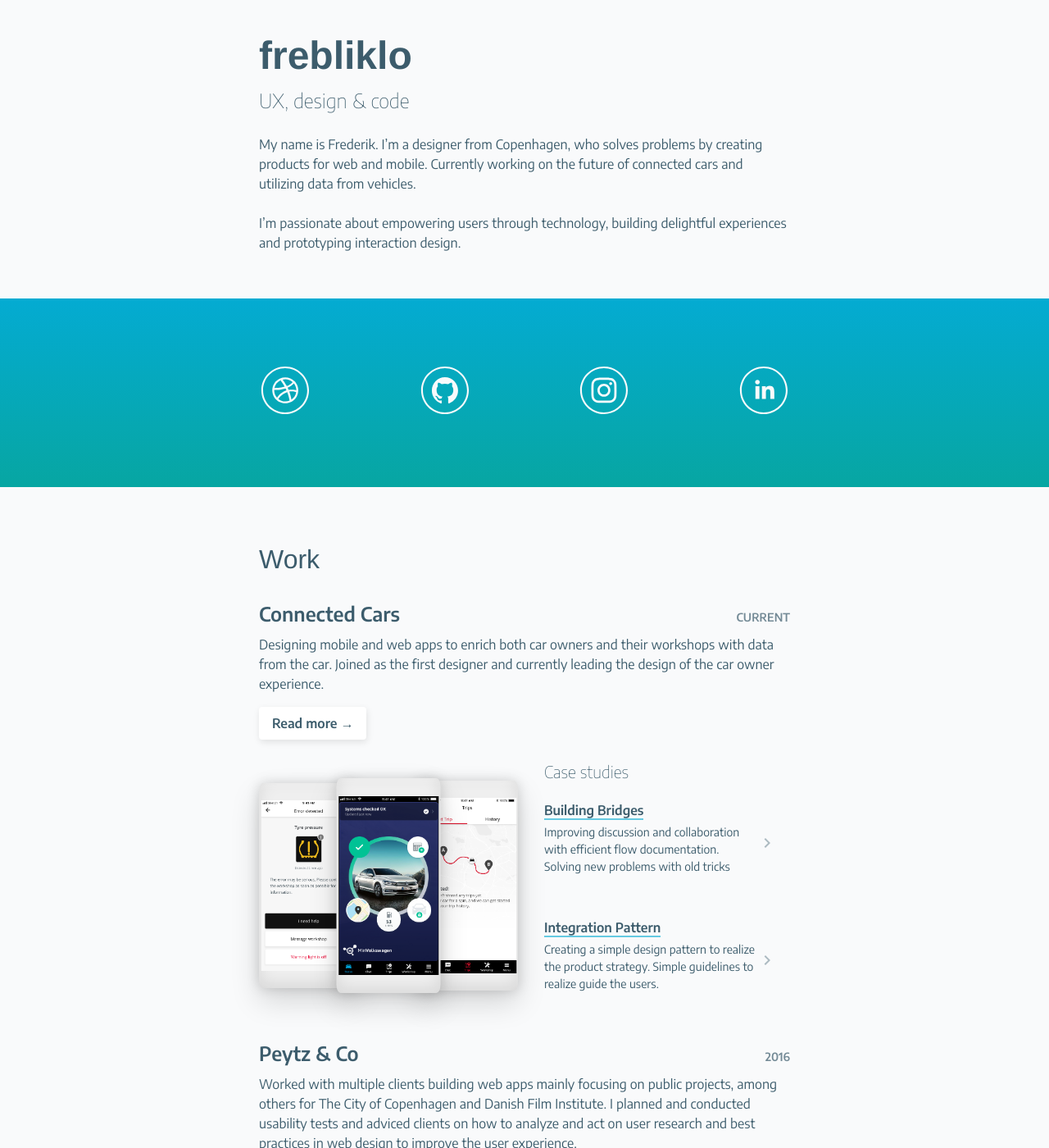
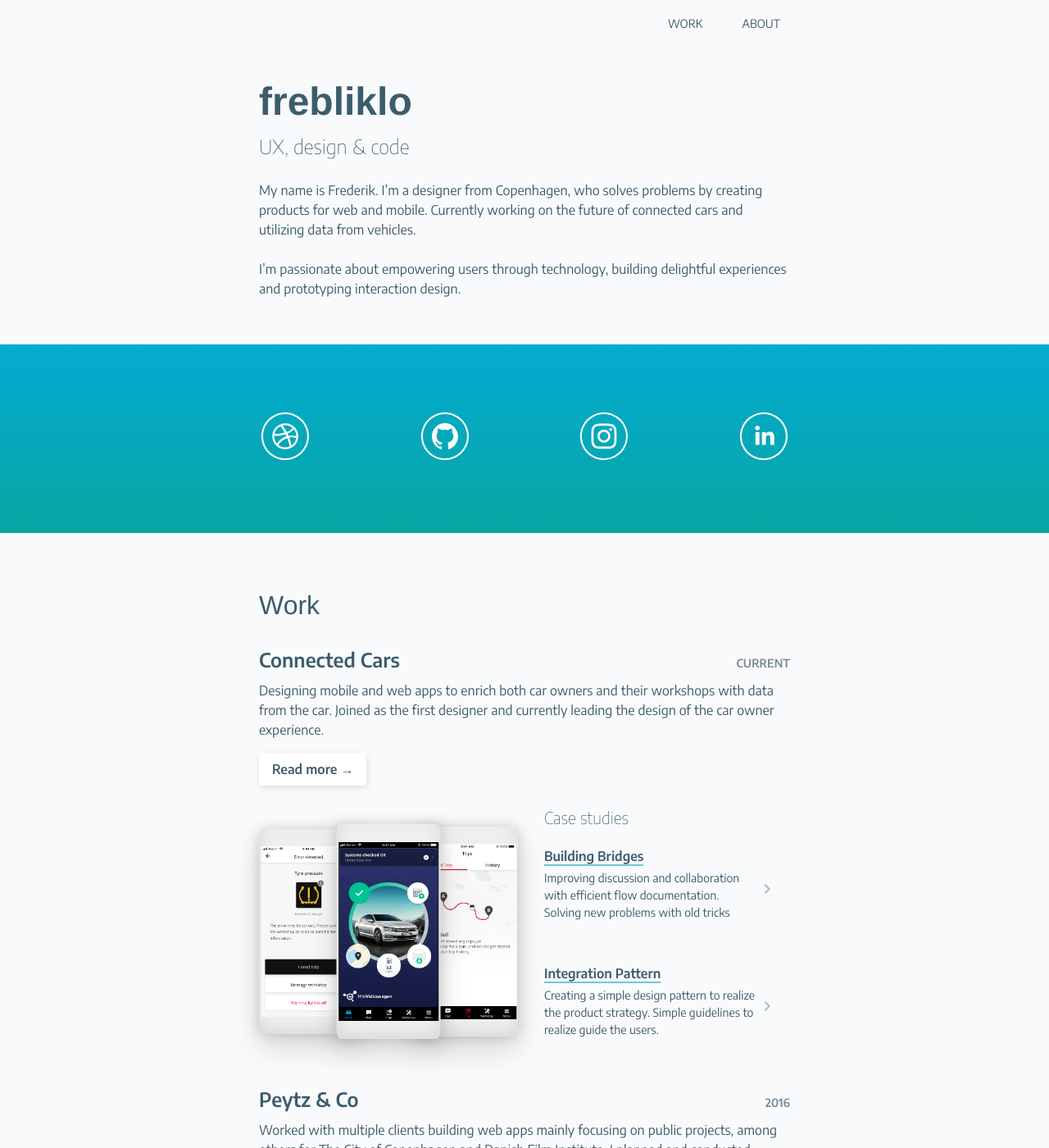
Before and after one commit to frebliklo/frebliklo.github.io, a Jekyll site: the page built from index.html, in a window 1280 px wide and 1400 px high. Shown: the whole window at 82% size. Built offline with Jekyll 4.4.1, drawn with Linux system fonts in a browser that asks for light colours; some web fonts are replaced.

Commit message:
add-navigation

```diff
--- /dev/null
+++ b/_includes/navigation.html
@@ -0,0 +1,9 @@
+<nav class="nav">
+  <div class="row">
+    <a href="{{ site.baseurl }}/" class="nav__hero nav__link {% if page.page_class contains "index" %} hidden{% endif %}">frebliklo</a>
+    <ul class="nav__list">
+      <li class="nav__list--item"><a href="{{ site.baseurl }}/work" class="nav__link {% if page.page_class contains "work" %} nav__link--active{% endif %}">Work</a></li>
+      <li class="nav__list--item"><a href="{{ site.baseurl }}/about" class="nav__link {% if page.page_class contains "about" %} nav__link--active{% endif %}">About</a></li>
+    </ul>
+  </div>
+</nav>
--- /dev/null
+++ b/_includes/scripts.html
@@ -0,0 +1 @@
+<script src="{{ site.baseurl }}/assets/js/app.js"></script>
--- a/_layouts/default.html
+++ b/_layouts/default.html
@@ -37,13 +37,16 @@
   </head>
 
   <body>
+    {% include navigation.html %}
 
-    <main role="main">
+    <main class="u-mt-xxl" role="main">
       {{ content }}
     </main>
 
     {% include footer.html %}
 
+    {% include scripts.html %}
+
   </body>
 
 </html>
--- a/assets/_scss/_base/_utilities.scss
+++ b/assets/_scss/_base/_utilities.scss
@@ -26,6 +26,10 @@
   margin-top: 2.4rem !important;
 }
 
+.u-mt-xxl {
+  margin-top: 8.8rem !important;
+}
+
 .u-space-between {
   justify-content: space-between !important;
 }
--- /dev/null
+++ b/assets/_scss/_layout/_nav.scss
@@ -0,0 +1,72 @@
+.nav {
+  z-index: 2000;
+  position: fixed;
+  top: 0;
+  display: flex;
+  flex-direction: column;
+  justify-content: center;
+  align-items: center;
+  padding: 1.2rem 0;
+  width: 100%;
+  transition: background-color 240ms ease-in-out, box-shadow 240ms ease-in-out;
+
+  &__hero {
+    font-size: 1.6rem;
+    font-weight: 200;
+  }
+
+  &__link {
+
+    &, &:link, &:visited {
+      font-size: inherit;
+      padding: .4rem 1.2rem;
+      border-radius: 2px;
+      background-color: transparent;
+      cursor: pointer;
+      transition: color 160ms ease-in, background-color 160ms ease-in;
+    }
+
+    &:hover, &:active, &:focus {
+      color: $color-white;
+      background-color: $color-blue;
+      transition: color 200ms ease-out, background-color 200ms ease-out;
+    }
+
+    &--active {
+      color: $color-white;
+      background-color: $color-blue-dark-1 !important;
+      transition: color 160ms ease-in-out, background-color 160ms ease-in-out;
+    }
+
+  }
+
+  &__list {
+    list-style: none;
+
+    display: flex;
+    align-items: center;
+
+    &--item {
+      font-size: 1.4rem;
+      text-transform: uppercase;
+
+      &:not(:first-child) {
+        margin-left: 2.4rem;
+      }
+
+    }
+
+  }
+
+}
+
+.scrolled {
+  background-color: rgba($color-bg,.98);
+  box-shadow: 0 3px 10px rgba($color-black,.1);
+}
+
+.hidden {
+  opacity: 0;
+  pointer-events: none;
+  cursor: default;
+}
--- a/assets/css/main.scss
+++ b/assets/css/main.scss
@@ -20,4 +20,5 @@
 @import '_layout/footer';
 @import '_layout/grid';
 @import '_layout/index';
+@import '_layout/nav';
 @import '_layout/work-cc';
--- /dev/null
+++ b/assets/js/app.js
@@ -0,0 +1,11 @@
+window.onscroll = function() {changeMenu()}
+
+function changeMenu() {
+  var scrollBarPosition = window.pageYOffset | document.body.scrollTop;
+
+  if(scrollBarPosition == 0) {
+    document.querySelector('.nav').classList.remove('scrolled')
+  } else {
+    document.querySelector('.nav').classList.add('scrolled')
+  }
+}
```
